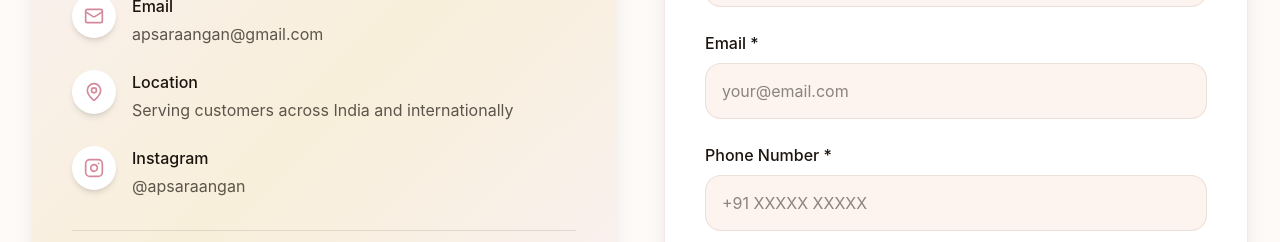
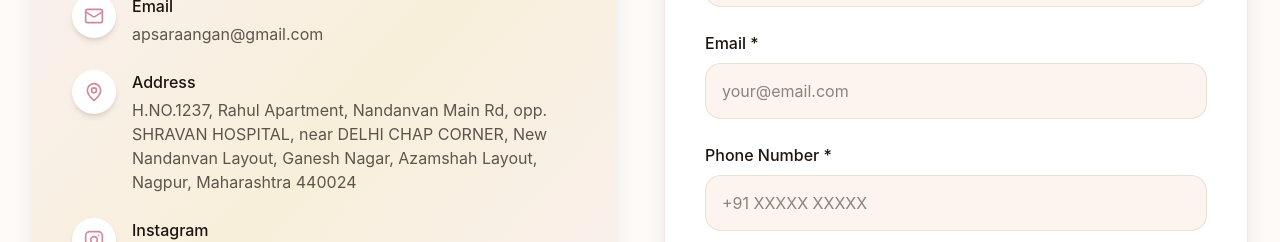
Before and after one commit to apsaraangan/apsaraangan, a React (Vite) app: page /contact in a window 1280 px wide. Shown: the part 557-799 px from the top of the page. Built offline with nearby package versions, Linux system fonts and the light colour scheme; no server answers.

Commit message:
all address

```diff
--- a/nextjs-export/app/contact/page.tsx
+++ b/nextjs-export/app/contact/page.tsx
@@ -1,28 +1,27 @@
 "use client";
 
-import type { Metadata } from "next";
-import { useState } from "react";
+import React, { useState, type ChangeEvent, type FormEvent } from "react";
 import { motion } from "motion/react";
 import { Instagram, Mail, MapPin, Phone, MessageCircle, Clock } from "lucide-react";
-import { WhatsAppButton } from "@/components/WhatsAppButton";
+import { WhatsAppButton } from "../../components/WhatsAppButton";
 
 const WHATSAPP_NUMBER = "+919270163206"; // ⚠️ Replace with your number
 
 const contactInfo = [
   { icon: Phone, title: "Phone", content: "+91 92720 16320", link: "tel:+919270163206" },
   { icon: Mail, title: "Email", content: "apsaraangan@gmail.com", link: "mailto:apsaraangan@gmail.com" },
-  { icon: MapPin, title: "Location", content: "Serving customers across India and internationally", link: null },
+  { icon: MapPin, title: "Address", content: "H.NO.1237, Rahul Apartment, Nandanvan Main Rd, opp. SHRAVAN HOSPITAL, near DELHI CHAP CORNER, New Nandanvan Layout, Ganesh Nagar, Azamshah Layout, Nagpur, Maharashtra 440024", link: "https://maps.app.goo.gl/RUrcn4Py3kXs6oo7A?g_st=iw" },
   { icon: Instagram, title: "Instagram", content: "@apsaraangan", link: "https://www.instagram.com/apsaraangan?igsh=MWJpNGt2cHpibzV2Zg==" },
 ];
 
 export default function Contact() {
   const [form, setForm] = useState({ name: "", email: "", phone: "", message: "" });
 
-  const handleChange = (e: React.ChangeEvent<HTMLInputElement | HTMLTextAreaElement>) => {
+  const handleChange = (e: ChangeEvent<HTMLInputElement | HTMLTextAreaElement>) => {
     setForm({ ...form, [e.target.name]: e.target.value });
   };
 
-  const handleSubmit = (e: React.FormEvent) => {
+  const handleSubmit = (e: FormEvent) => {
     e.preventDefault();
     const msg = `Hi! I'm ${form.name}.\n\nEmail: ${form.email}\nPhone: ${form.phone}\n\nMessage: ${form.message}`;
     window.open(`https://wa.me/${WHATSAPP_NUMBER}?text=${encodeURIComponent(msg)}`, "_blank");
```
